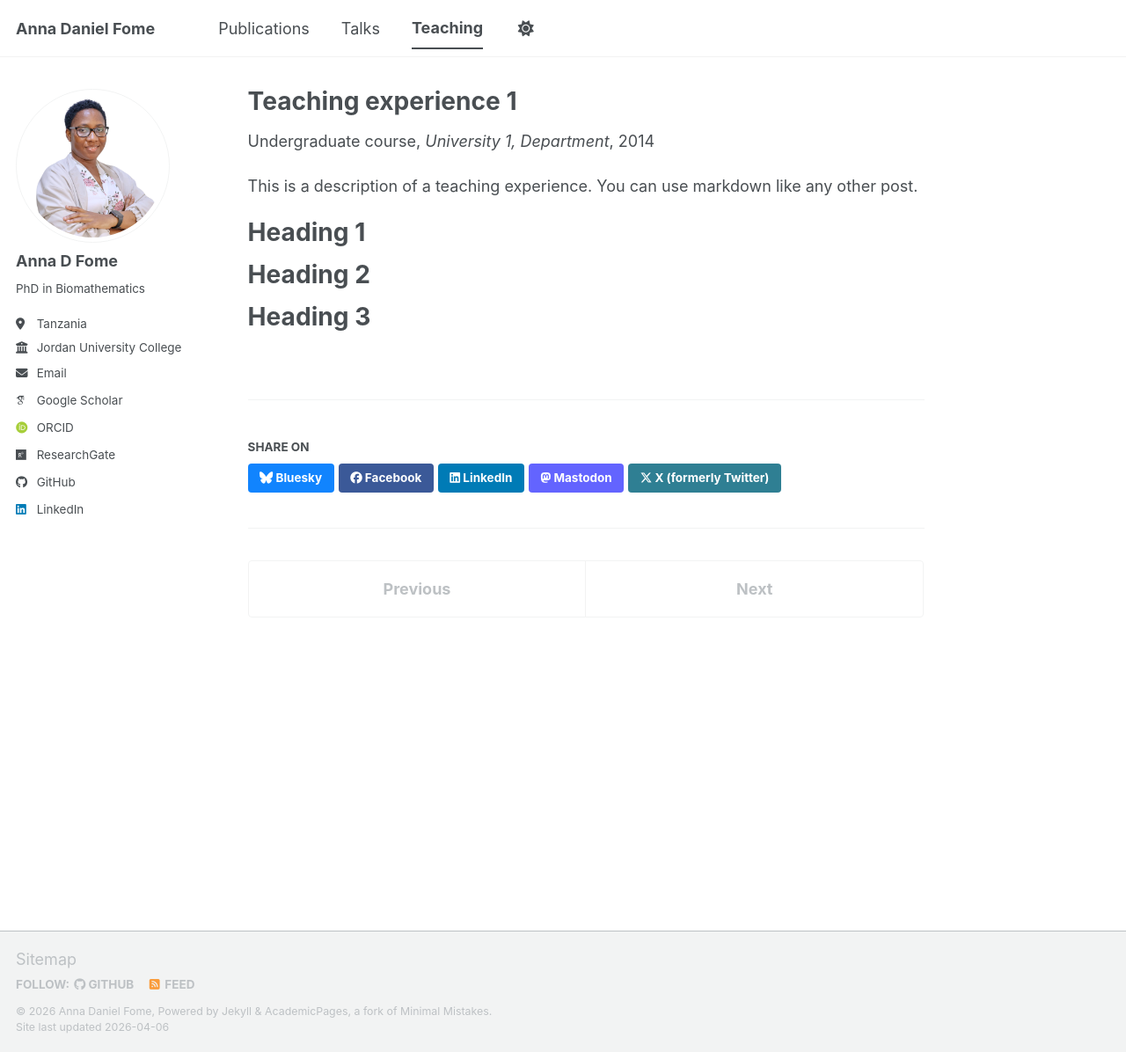
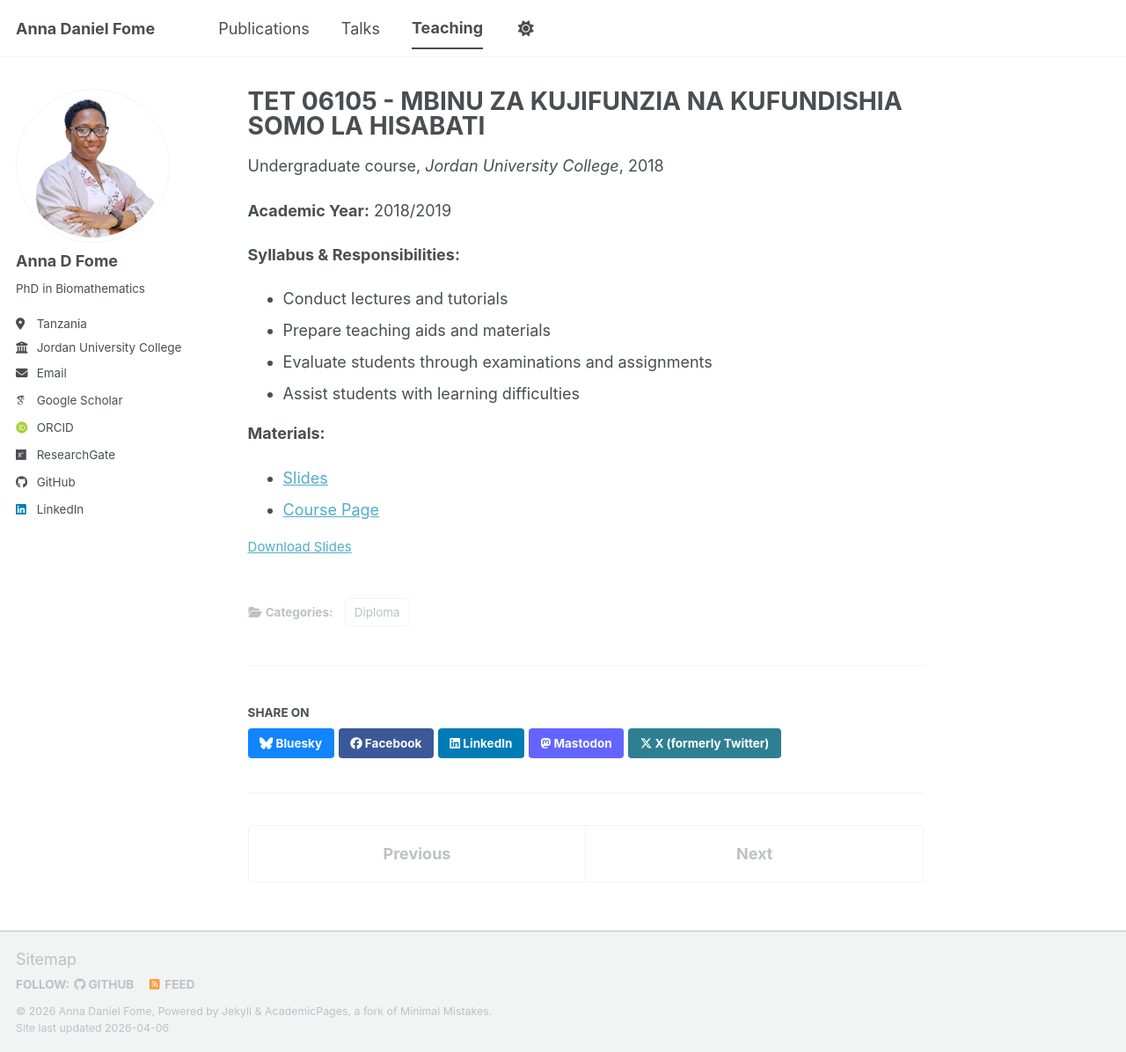
Before and after one commit to FomeA/FomeA.github.io, a Jekyll site: the page built from _teaching/2014-spring-teaching-1.md, in a window 1280 px wide and 1196 px high. Shown: the whole window at 88% size. Built offline with Jekyll 4.4.1, drawn with Linux system fonts in a browser that asks for light colours; some web fonts are replaced; a script bundle is joined from its source files by our own code; library files that are not in the unit come from our copies.

Commit message:
Update 2014-spring-teaching-1.md

```diff
--- a/_teaching/2014-spring-teaching-1.md
+++ b/_teaching/2014-spring-teaching-1.md
@@ -1,20 +1,23 @@
 ---
-title: "Teaching experience 1"
+title: "TET 06105 - MBINU ZA KUJIFUNZIA NA KUFUNDISHIA SOMO LA HISABATI"
 collection: teaching
+category: Diploma
 type: "Undergraduate course"
-permalink: /teaching/2014-spring-teaching-1
-venue: "University 1, Department"
-date: 2014-01-01
-location: "City, Country"
+permalink: /teaching/tet-06105-mbinu-kujifunzia-hisabati
+venue: "Jordan University College"
+department: "Department of Economics, Mathematics and Statistics"
+date: 2018-01-01
+slidesurl: "/files/TET06105-slides.pdf"
+courseurl: "https://www.juco.ac.tz/course/TET06105"
 ---
+**Academic Year:** 2018/2019
 
-This is a description of a teaching experience. You can use markdown like any other post.
+**Syllabus & Responsibilities:**
+- Conduct lectures and tutorials
+- Prepare teaching aids and materials
+- Evaluate students through examinations and assignments
+- Assist students with learning difficulties
 
-Heading 1
-======
-
-Heading 2
-======
-
-Heading 3
-======
+**Materials:**
+- [Slides]({{ page.slidesurl }})
+- [Course Page]({{ page.courseurl }})
```
